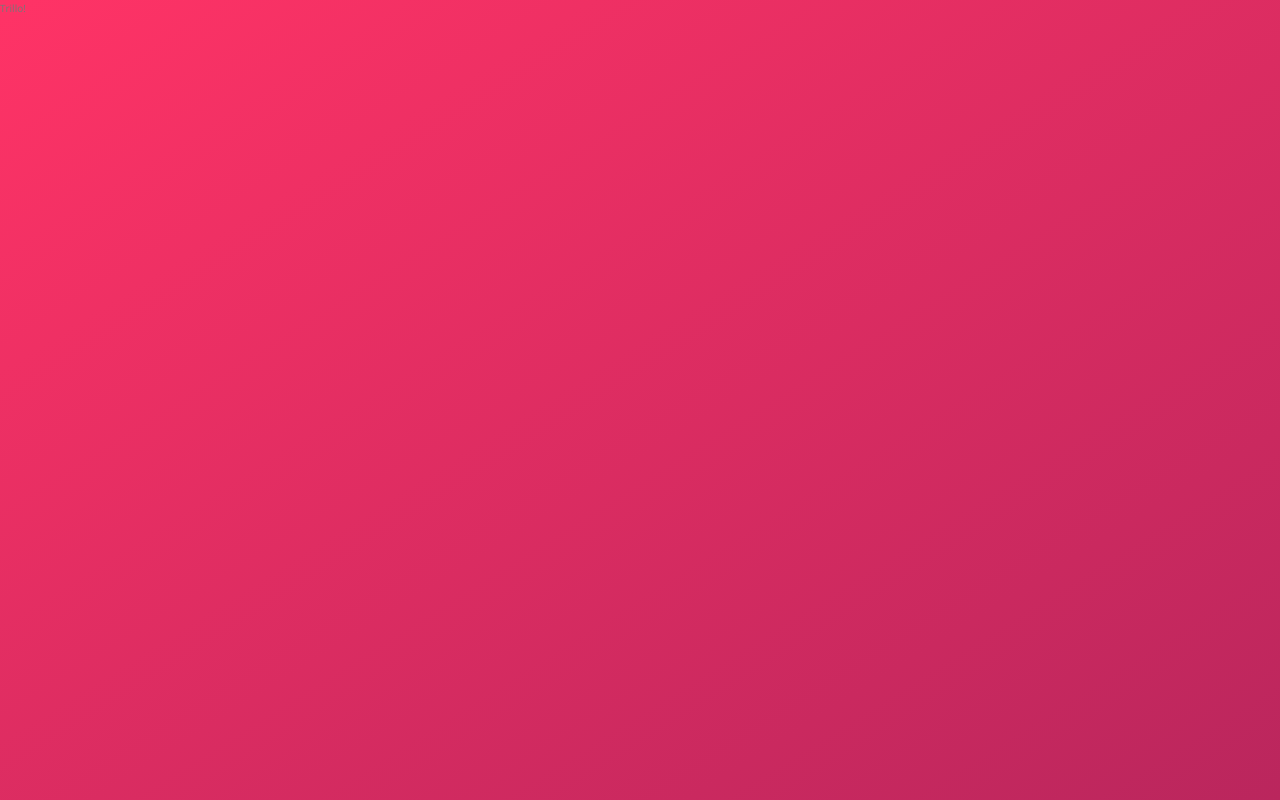
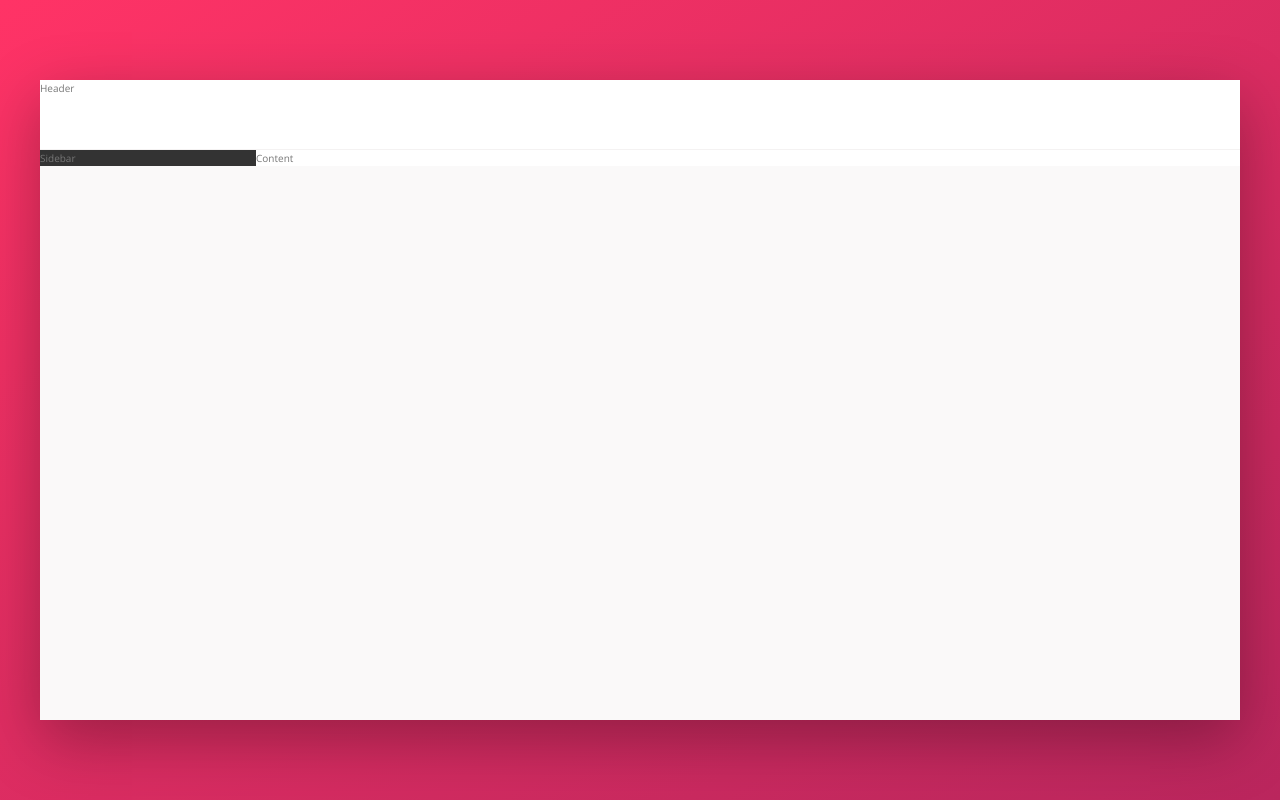
Before and after one commit to DenisPepper/jonas-css-trillo, a React (Vite) app: page / in a window 1280 px wide. Built offline with nearby package versions, Linux system fonts and the light colour scheme.

Commit message:
Добавит основные разделы и стили

```diff
--- a/src/App.jsx
+++ /dev/null
@@ -1,3 +0,0 @@
-export function App() {
-  return <div>Trillo!</div>;
-}
--- /dev/null
+++ b/src/componets/app/app.jsx
@@ -0,0 +1,13 @@
+import './app.scss';
+
+export function App() {
+  return (
+    <div className='container'>
+      <header className='header'>Header</header>
+      <div className='content'>
+        <nav className='sidebar'>Sidebar</nav>
+        <main className='hotel-view'>Content</main>
+      </div>
+    </div>
+  );
+}
--- /dev/null
+++ b/src/componets/app/app.scss
@@ -0,0 +1,29 @@
+.container {
+  max-width: 120rem;
+  min-height: calc(100svh - 16rem);
+  margin: 8rem auto;
+  background-color: var(--color-grey-light-1);
+  box-shadow: var(--box-shadow-default);
+}
+
+.header {
+  height: 7rem;
+  background-color: white;
+  border-bottom: 0.1rem solid var(--color-grey-light-2);
+}
+
+.content {
+  display: flex;
+}
+
+.sidebar {
+  flex: 0 0 18%;
+
+  background-color: var(--color-grey-dark-1);
+}
+
+.hotel-view {
+  flex: 1 1 auto;
+
+  background-color: white;
+}
--- a/src/main.jsx
+++ b/src/main.jsx
@@ -1,6 +1,6 @@
 import { StrictMode } from 'react';
 import { createRoot } from 'react-dom/client';
-import { App } from './App.jsx';
+import { App } from './componets/app/app';
 import './main.scss';
 
 createRoot(document.getElementById('root')).render(
--- a/src/main.scss
+++ b/src/main.scss
@@ -9,6 +9,8 @@
   --color-grey-dark-1: #333;
   --color-grey-dark-2: #777;
   --color-grey-dark-3: #999;
+
+  --box-shadow-default: 0 2rem 6rem rgba(0, 0, 0, 0.3);
 }
 
 *,
@@ -24,7 +26,6 @@ html {
 }
 
 body {
-  min-height: 100svh;
   font-family: 'Open Sans', sans-serif;
   font-weight: 400;
   line-height: 1.6;
```
